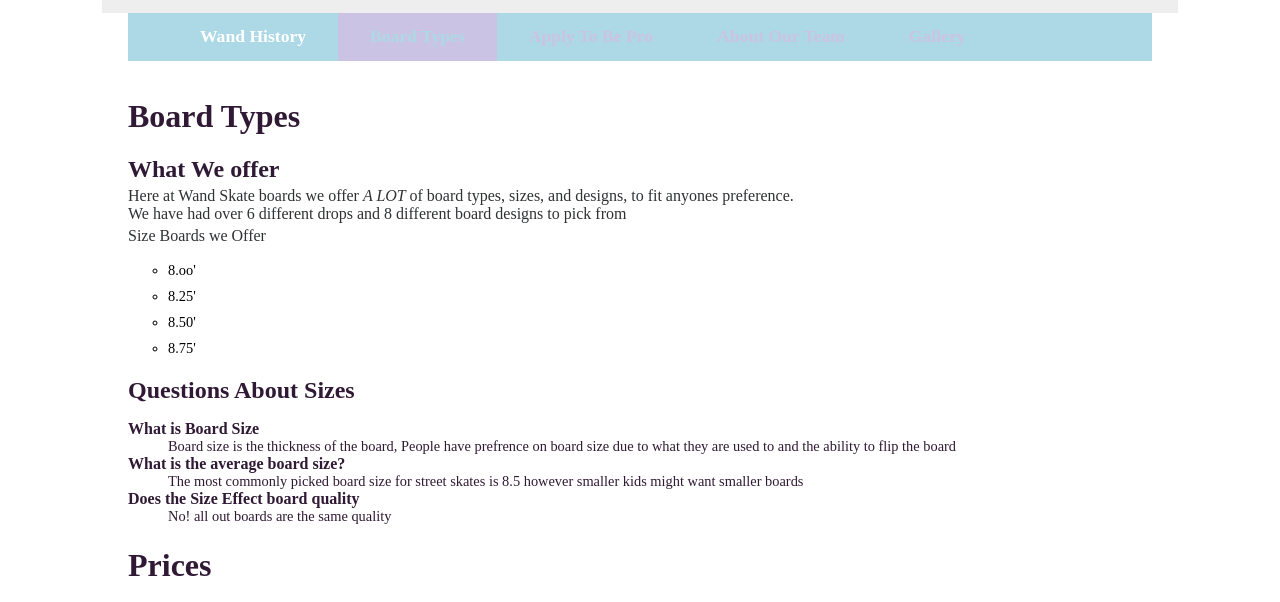
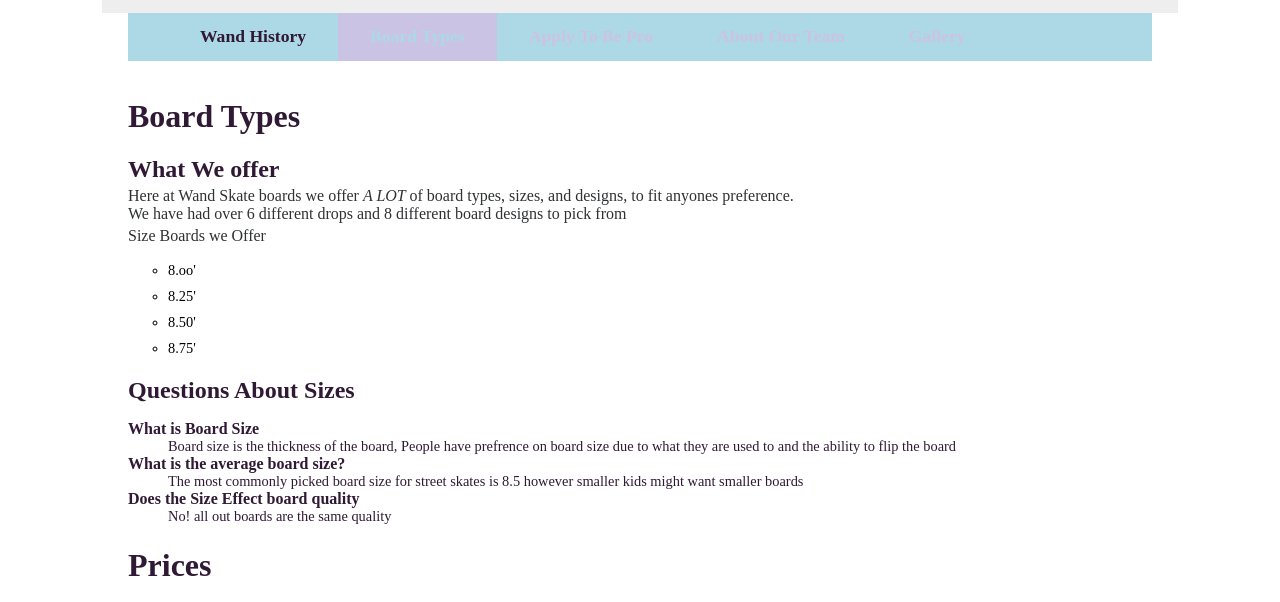
Before and after one commit to Berganhill/dwdd1600, a plain HTML site: page 07advanced-css/boards.html in a window 1280 px wide. In both pictures the pointer is over the link "Wand History". Shown: the part 153-755 px from the top of the page. Drawn offline with Linux system fonts and the light colour scheme.

Commit message:
Update traveler.css

```diff
--- a/07advanced-css/traveler.css
+++ b/07advanced-css/traveler.css
@@ -71,8 +71,6 @@ nav ul {
     margin: 0;
     display: flex;
 }
-
-
 nav a {
     font-size: 1.1rem;
     text-decoration: none;
@@ -86,7 +84,7 @@ nav li.active a {
     color: #add8e6;
 }
 nav a:hover {
-    color:white;
+    color:#301934;
     }
 }
 
```
